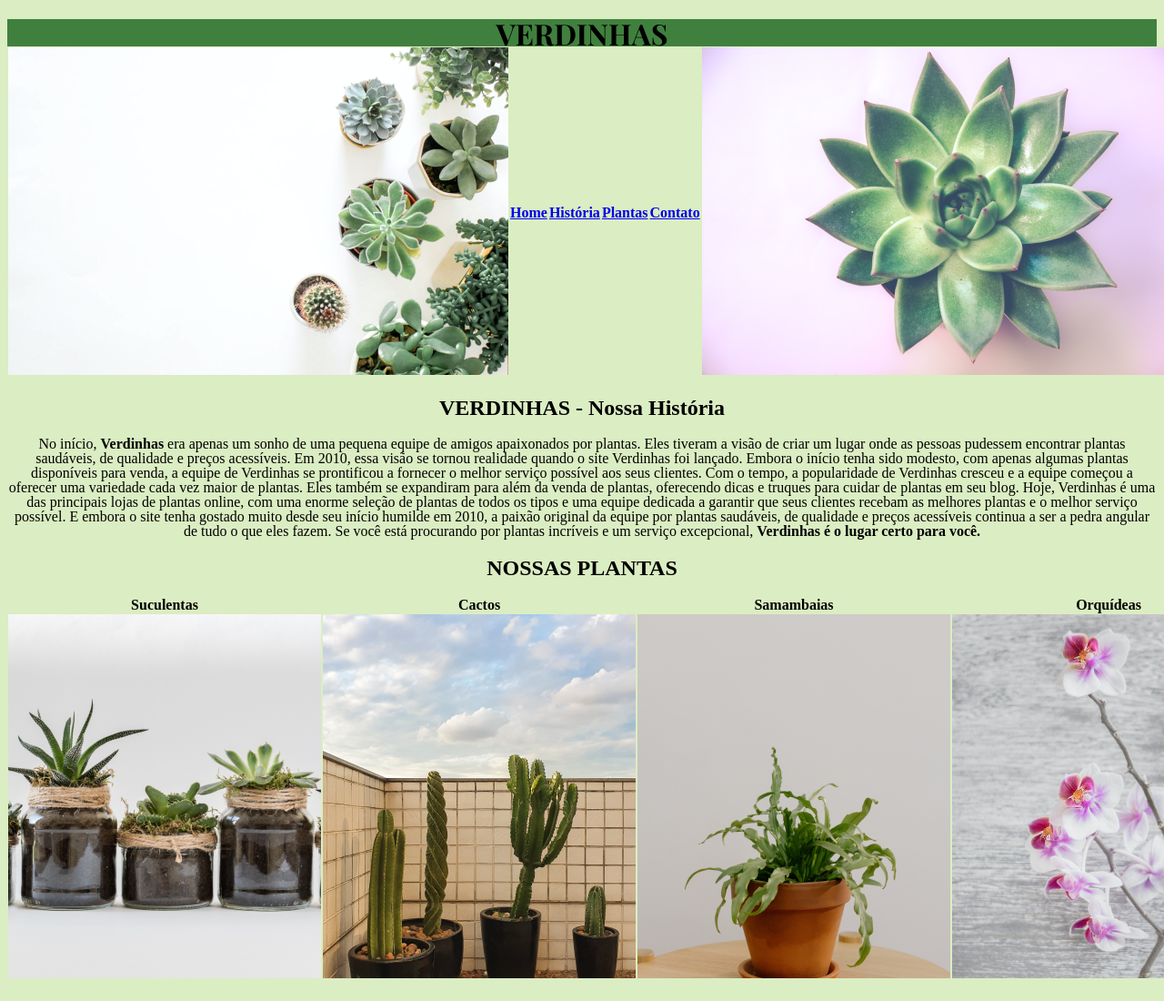
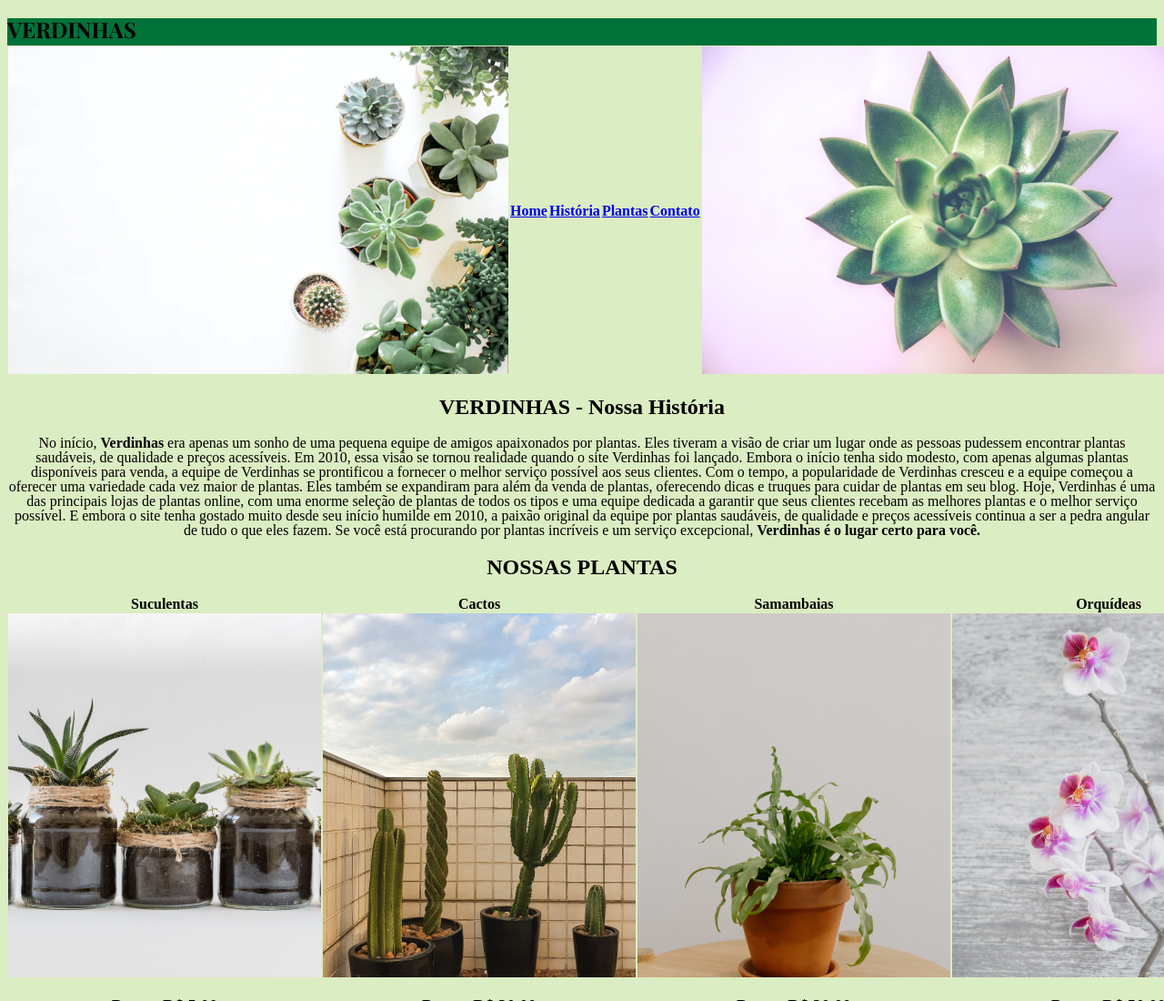
Before and after one commit to Liebertt/Liebert.github.io, a plain HTML site: page index.html in a window 1280 px wide. Shown: the top 1100 px of the page at 91% size. Drawn offline with nearby package versions, Linux system fonts and the light colour scheme; a web font is replaced by a local one.

Commit message:
Atualização banner

```diff
--- a/index.html
+++ b/index.html
@@ -13,11 +13,10 @@
 
 <body bgcolor="#dbedc2">
         <!-- banner-->
-    <center>
     <div class="banner">
-      <h1>VERDINHAS</h1>
+      <h2 class="h2-banner">VERDINHAS</h2>
     </div>
-    </center>
+
         <!-- menu -->
     <div >
         <center>
--- a/style.css
+++ b/style.css
@@ -46,7 +46,7 @@ table {
 
 .banner {
     width:100%;
-    background-color: #40803E ;
+    background-color: #007239 ;
     height: 30px;
     font-family: 'Playfair Display', serif;
 
```
